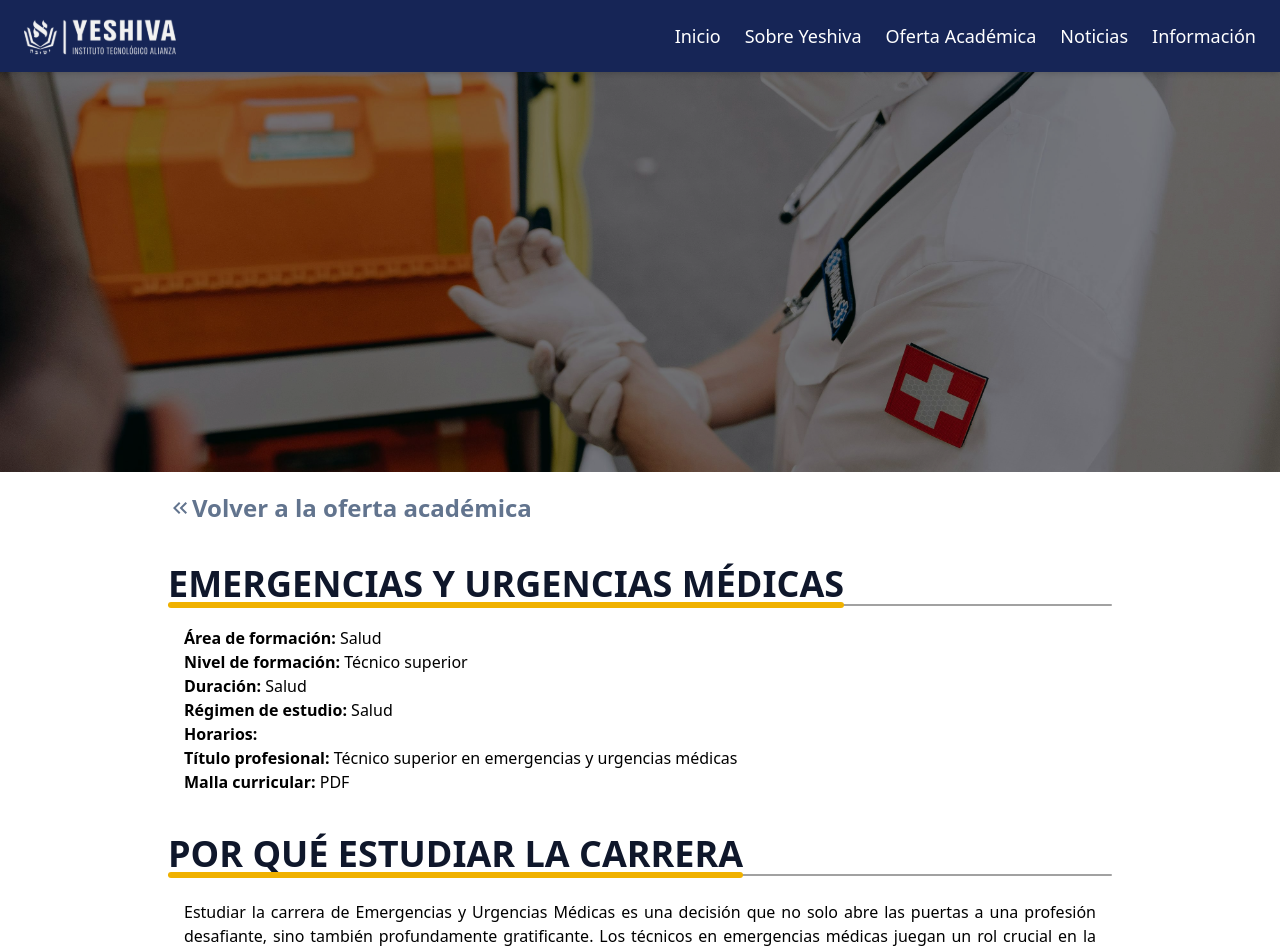
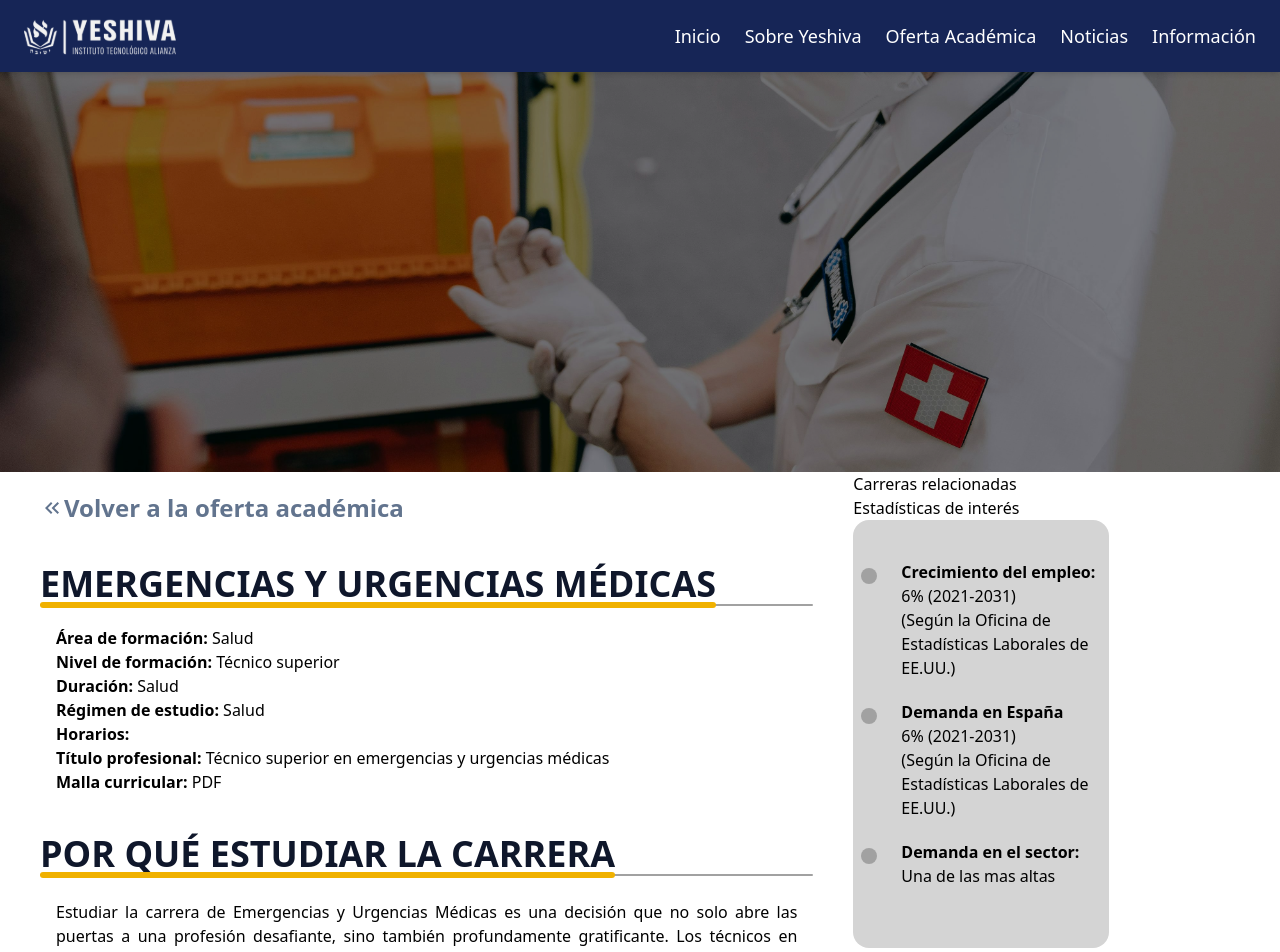
Before and after one commit to srodrigo233/yeshua_webpage, a Next.js app: page /academic/1 in a window 1280 px wide. Shown: the top 952 px of the page. Built offline with nearby package versions, Linux system fonts and the light colour scheme.

Commit message:
adding more changes

```diff
--- a/src/app/academic/[slug]/page.tsx
+++ b/src/app/academic/[slug]/page.tsx
@@ -63,6 +63,14 @@ export default async function Page({ params,}: { params : Promise<{ slug: string
     },
   ]
 
+
+//   const EstadisticsComponent = () =>{
+//     return(
+
+//     )
+
+//   }
+
   return (
 
     <>
@@ -74,7 +82,9 @@ export default async function Page({ params,}: { params : Promise<{ slug: string
             src={paramedic}
           />
         </div>
-        <div className="max-w-5xl mx-auto">
+
+        <div className="flex flex-wrap">
+            <div className="max-w-5xl mx-auto basis-2/3">
                 <div className="flex items-center text-slate-500 font-bold text-2xl cursor-pointer ml-10 mt-5">
                     <MdKeyboardDoubleArrowLeft /> Volver a la oferta académica
                 </div>
@@ -104,7 +114,7 @@ export default async function Page({ params,}: { params : Promise<{ slug: string
                     <div className="mt-6 mx-4">
                         <ul key={123} className="list-disc list-inside text-gray-800" >
                             {workArea.map((par, ind)=>(
-                            <li className="py-2">
+                                <li key={ind} className="py-2">
                                     <a className="font-bold">{par.title}</a>
                                     <p className="ml-6">{par.description}</p>
                                 </li>
@@ -113,6 +123,48 @@ export default async function Page({ params,}: { params : Promise<{ slug: string
                     </div>
                 </div>
             </div>
+            <div className="basis-1/3">
+                <div>
+                    <div>Carreras relacionadas</div>
+                </div>
+                <div>
+                    <div>Estadísticas de interés </div>
+
+                    <div className="bg-neutral-300 py-10 w-3/5 rounded-2xl">
+                        <div className='relative'>
+                            <div className={'absolute top-2 left-2  w-4 h-4 bg-neutral-400 rounded-full'}></div>
+                            <div className='flex-none pl-12 pb-5'>
+                                <p className="font-bold">Crecimiento del empleo:</p>
+                                <p>6% (2021-2031)</p>
+                                <p>(Según la Oficina de Estadísticas Laborales de EE.UU.)</p>
+                            </div>
+                        </div>
+
+                        <div className='relative'>
+                            <div className={'absolute top-2 left-2 w-4 h-4 bg-neutral-400 rounded-full'}></div>
+                            <div className='flex-none pl-12 pb-5'>
+                                <p className="font-bold">Demanda en España</p>
+                                <p>6% (2021-2031)</p>
+                                <p>(Según la Oficina de Estadísticas Laborales de EE.UU.)</p>
+                            </div>
+                        </div>
+
+                        <div className='relative'>
+                            <div className={'absolute top-2 left-2  w-4 h-4 bg-neutral-400 rounded-full'}></div>
+                            <div className='flex-none pl-12 pb-5'>
+                                <p className="font-bold">Demanda en el sector:</p>
+                                <p>Una de las mas altas</p>
+                            </div>
+                        </div>
+
+
+                    </div>
+                </div>
+
+
+
+            </div>
+        </div>
     </>
     )
 }
```
Lines whose indentation alone changed are shown as unchanged.
